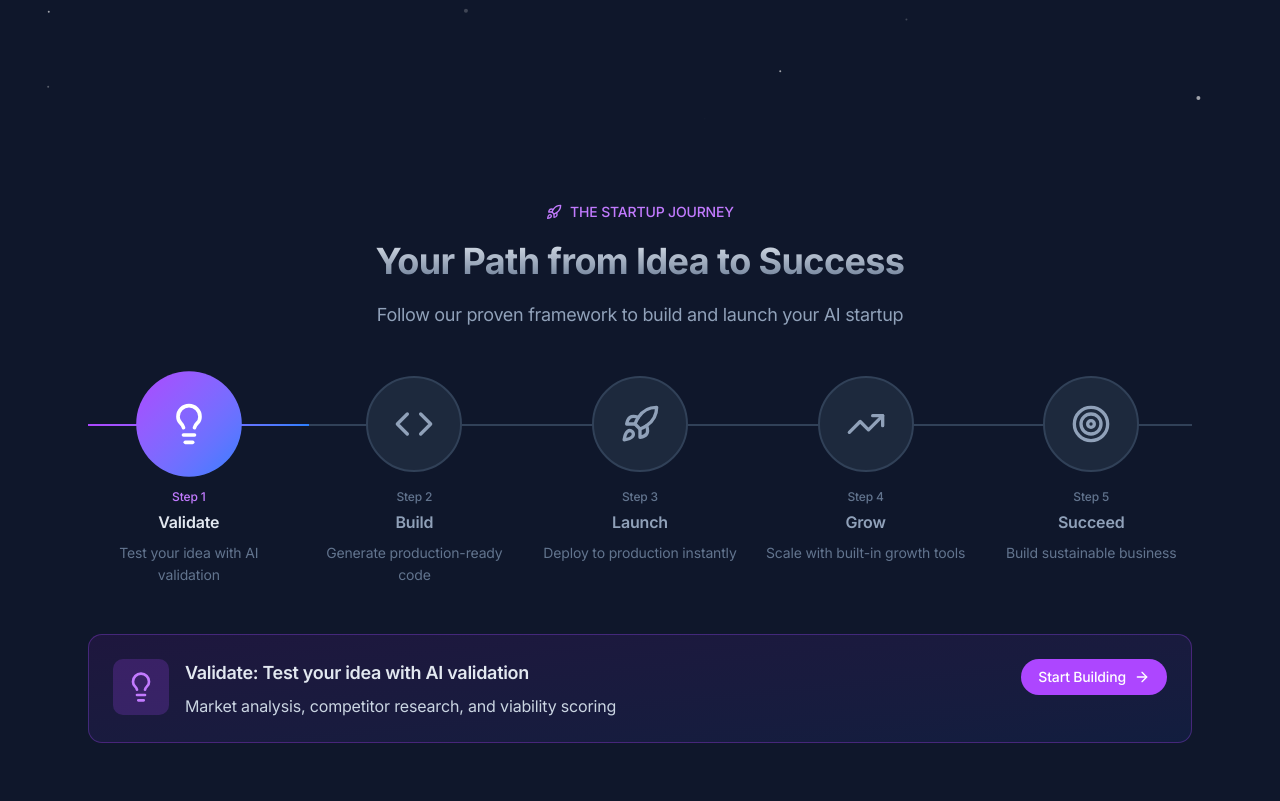
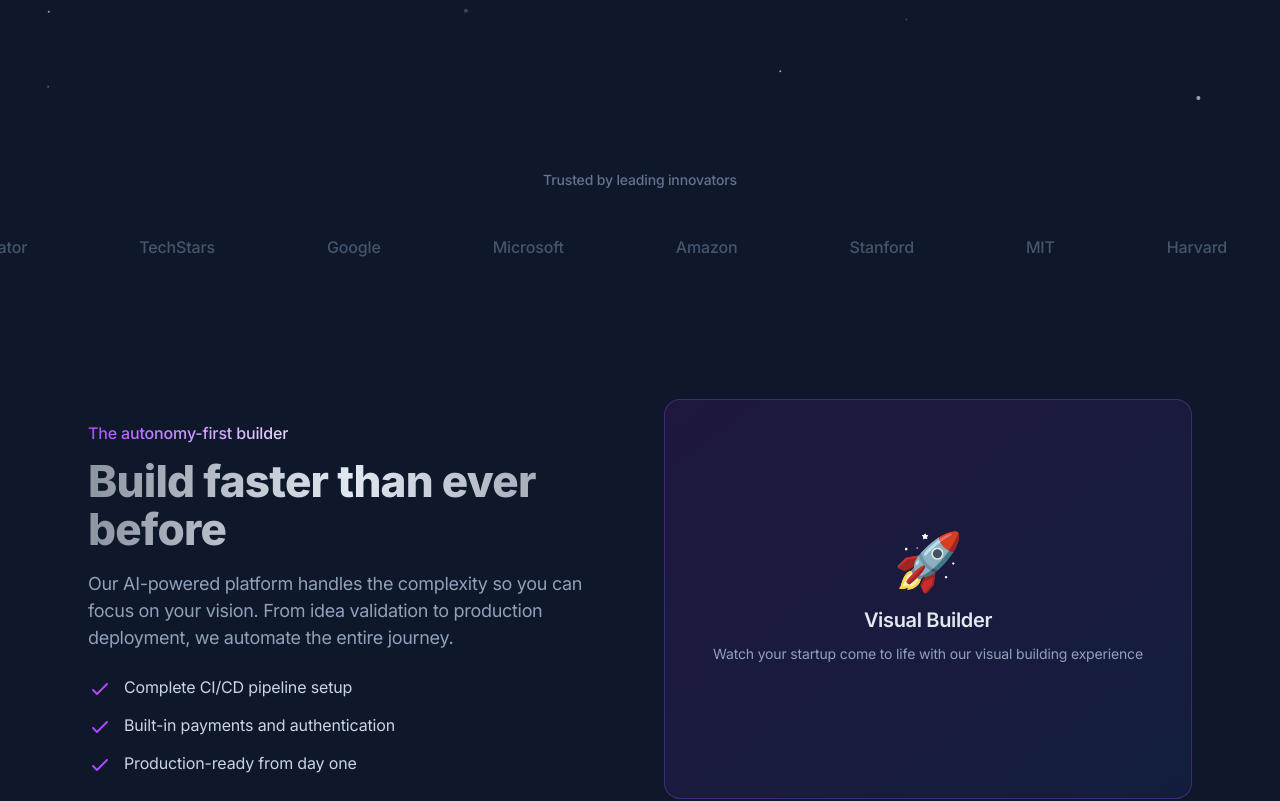
Before and after one commit to buildaistartups/buildaistartups.com, a Next.js app: page / in a window 1280 px wide. Shown: the part 720-1521 px from the top of the page. Built offline with nearby package versions, Linux system fonts and the light colour scheme.

Commit message:
Update page.tsx

```diff
--- a/app/(default)/page.tsx
+++ b/app/(default)/page.tsx
@@ -5,7 +5,9 @@ export const metadata = {
 }
 
 import Hero from '@/components/home/Hero'
-import StartupJourney from '@/components/home/StartupJourney' // NEW!
+import TrustedBy from '@/components/home/TrustedBy' // ACTION 16 - Scrolling logos
+import FeatureHighlight from '@/components/home/FeatureHighlight' // ACTION 17 - Feature with animation
+import StartupJourney from '@/components/home/StartupJourney'
 import StakeholderMatrix from '@/components/home/StakeholderMatrix'
 import AIMatchmaking from '@/components/home/AIMatchmaking'
 import EnterpriseInnovation from '@/components/home/EnterpriseInnovation'
@@ -22,7 +24,9 @@ export default function Home() {
   return (
     <>
       <Hero />
-      <StartupJourney /> {/* Startups get their dedicated journey section! */}
+      <TrustedBy /> {/* ACTION 16 - Scrolling logos after Hero */}
+      <FeatureHighlight /> {/* ACTION 17 - Feature section with animation */}
+      <StartupJourney />
       <StakeholderMatrix />
       <AIMatchmaking />
       <EnterpriseInnovation />
```
